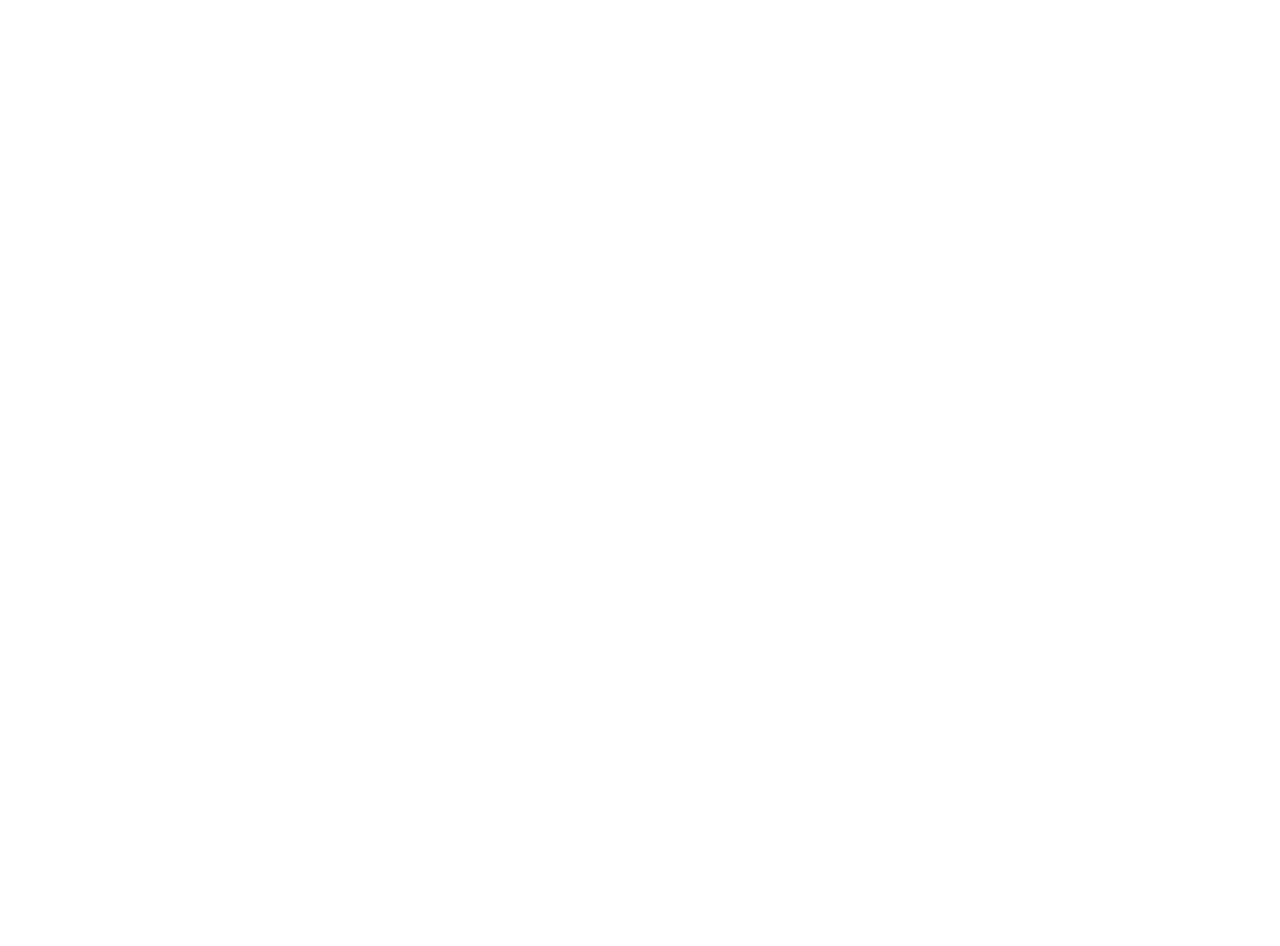
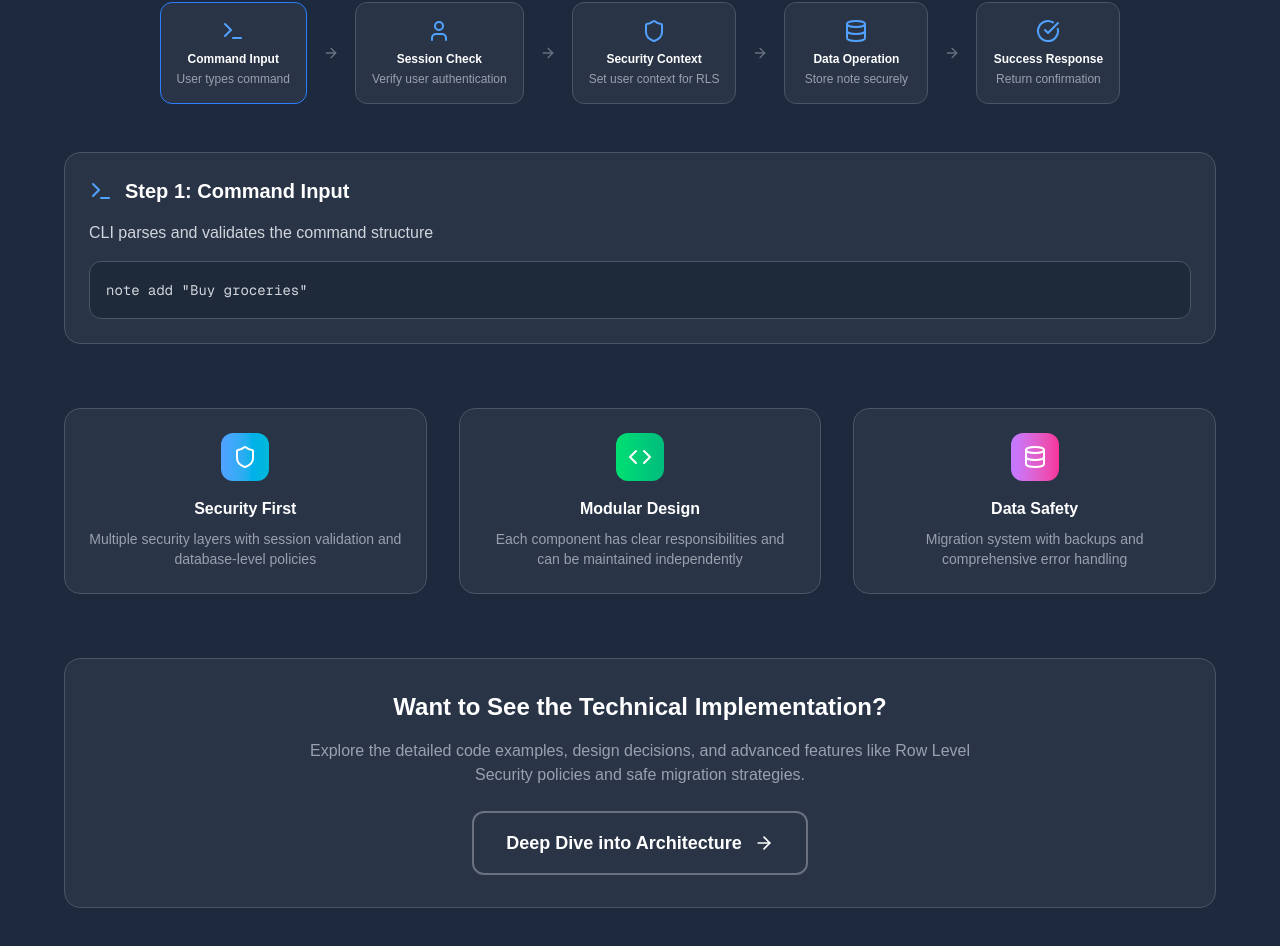
Before and after one commit to chloezhoudev/notes-cli-showcase, a Next.js app: page / in a window 1280 px wide. Shown: the part 2712-3658 px from the top of the page. Before the commit the page ends 2360 px from the top, so only its background shows below. Built offline with nearby package versions, Linux system fonts and the light colour scheme.

Commit message:
feat: add interactive architecture flow section with horizontal step navigation

```diff
--- /dev/null
+++ b/src/app/components/ArchitectureTeaser.tsx
@@ -0,0 +1,180 @@
+"use client"
+
+import React, { useState } from 'react';
+import { Terminal, User, Shield, Database, CheckCircle, ArrowRight, Code } from 'lucide-react';
+
+const ArchitectureTeaser = () => {
+  const [currentStep, setCurrentStep] = useState(0);
+
+  const steps = [
+    {
+      id: 'command',
+      title: 'Command Input',
+      icon: Terminal,
+      description: 'User types command',
+      detail: 'CLI parses and validates the command structure',
+      example: 'note add "Buy groceries"'
+    },
+    {
+      id: 'session',
+      title: 'Session Check',
+      icon: User,
+      description: 'Verify user authentication',
+      detail: 'Validates local session against database records',
+      example: 'Checking ~/.note-cli/user.json'
+    },
+    {
+      id: 'security',
+      title: 'Security Context',
+      icon: Shield,
+      description: 'Set user context for RLS',
+      detail: 'Database security policies ensure data isolation',
+      example: 'set_current_user("john_doe")'
+    },
+    {
+      id: 'database',
+      title: 'Data Operation',
+      icon: Database,
+      description: 'Store note securely',
+      detail: 'PostgreSQL with Row Level Security protection',
+      example: 'INSERT INTO notes (user_id, content)'
+    },
+    {
+      id: 'result',
+      title: 'Success Response',
+      icon: CheckCircle,
+      description: 'Return confirmation',
+      detail: 'User sees success message with note ID',
+      example: '✓ Note added! ID: a1b2c3'
+    }
+  ];
+
+  return (
+    <section className="py-20 bg-slate-800">
+      <div className="container mx-auto px-6">
+        <div className="max-w-6xl mx-auto">
+
+          {/* Section Header */}
+          <div className="text-center mb-16">
+            <h2 className="text-3xl md:text-4xl font-bold text-white mb-4">How It All Works Together</h2>
+            <p className="text-xl text-gray-400 max-w-3xl mx-auto">
+              Follow a single command through the entire system to see the architecture in action.
+              Each layer has a specific responsibility and security checkpoint.
+            </p>
+          </div>
+
+          {/* Command Example */}
+          <div className="text-center mb-12">
+            <div className="inline-flex items-center bg-gray-800/50 backdrop-blur-sm rounded-xl px-6 py-3 border border-gray-700">
+              <Terminal className="w-5 h-5 text-green-400 mr-3" />
+              <code className="text-green-400 font-mono">note add &quot;Buy groceries&quot;</code>
+            </div>
+          </div>
+
+          {/* Horizontal Flow Steps */}
+          <div className="mb-8">
+            <div className="flex items-center justify-center space-x-4 overflow-x-auto pb-4">
+              {steps.map((step, index) => {
+                const Icon = step.icon;
+                const isActive = currentStep === index;
+
+                return (
+                  <React.Fragment key={step.id}>
+                    <div
+                      className={`bg-gray-700/50 backdrop-blur-sm rounded-xl p-4 min-w-36 text-center border transition-all duration-300 cursor-pointer flex-shrink-0 ${
+                        isActive ? 'border-blue-500 bg-blue-500/10' : 'border-gray-600 hover:border-gray-500'
+                      }`}
+                      onClick={() => setCurrentStep(index)}
+                    >
+                      <Icon className="w-6 h-6 mx-auto mb-2 text-blue-400" />
+                      <h4 className="font-semibold text-white text-xs mb-1">{step.title}</h4>
+                      <p className="text-gray-400 text-xs">{step.description}</p>
+                    </div>
+                    {index < steps.length - 1 && (
+                      <ArrowRight className="w-4 h-4 text-gray-500 flex-shrink-0" />
+                    )}
+                  </React.Fragment>
+                );
+              })}
+            </div>
+          </div>
+
+          {/* Active Step Detail - Immediately Below */}
+          <div className="bg-gray-700/50 backdrop-blur-sm rounded-2xl p-6 border border-gray-600 mb-16">
+            <div className="flex items-center mb-4">
+              {React.createElement(steps[currentStep].icon, {
+                className: "w-6 h-6 mr-3 text-blue-400"
+              })}
+              <h3 className="text-xl font-bold text-white">
+                Step {currentStep + 1}: {steps[currentStep].title}
+              </h3>
+            </div>
+
+            <p className="text-gray-300 mb-4">
+              {steps[currentStep].detail}
+            </p>
+
+            <div className="bg-gray-800 rounded-xl p-4 border border-gray-600">
+              <code className="text-gray-300 text-sm font-mono">
+                {steps[currentStep].example}
+              </code>
+            </div>
+          </div>
+
+          {/* Key Architecture Principles */}
+          <div className="grid md:grid-cols-3 gap-8 mb-16">
+            <div className="bg-gray-700/50 backdrop-blur-sm rounded-2xl p-6 border border-gray-600 text-center">
+              <div className="w-12 h-12 bg-gradient-to-r from-blue-400 to-cyan-500 rounded-xl flex items-center justify-center mx-auto mb-4">
+                <Shield className="w-6 h-6 text-white" />
+              </div>
+              <h4 className="text-white font-bold mb-2">Security First</h4>
+              <p className="text-gray-400 text-sm">
+                Multiple security layers with session validation and database-level policies
+              </p>
+            </div>
+
+            <div className="bg-gray-700/50 backdrop-blur-sm rounded-2xl p-6 border border-gray-600 text-center">
+              <div className="w-12 h-12 bg-gradient-to-r from-green-400 to-emerald-500 rounded-xl flex items-center justify-center mx-auto mb-4">
+                <Code className="w-6 h-6 text-white" />
+              </div>
+              <h4 className="text-white font-bold mb-2">Modular Design</h4>
+              <p className="text-gray-400 text-sm">
+                Each component has clear responsibilities and can be maintained independently
+              </p>
+            </div>
+
+            <div className="bg-gray-700/50 backdrop-blur-sm rounded-2xl p-6 border border-gray-600 text-center">
+              <div className="w-12 h-12 bg-gradient-to-r from-purple-400 to-pink-500 rounded-xl flex items-center justify-center mx-auto mb-4">
+                <Database className="w-6 h-6 text-white" />
+              </div>
+              <h4 className="text-white font-bold mb-2">Data Safety</h4>
+              <p className="text-gray-400 text-sm">
+                Migration system with backups and comprehensive error handling
+              </p>
+            </div>
+          </div>
+
+          {/* CTA to Full Technical Deep Dive */}
+          <div className="text-center">
+            <div className="bg-gray-700/50 backdrop-blur-sm rounded-2xl p-8 border border-gray-600">
+              <h3 className="text-2xl font-bold text-white mb-4">
+                Want to See the Technical Implementation?
+              </h3>
+              <p className="text-gray-400 mb-6 max-w-2xl mx-auto">
+                Explore the detailed code examples, design decisions, and advanced features like
+                Row Level Security policies and safe migration strategies.
+              </p>
+              <button className="px-8 py-4 border-2 border-gray-500 hover:border-gray-400 rounded-xl font-semibold text-lg transition-all duration-300 flex items-center justify-center gap-3 mx-auto hover:bg-gray-700/80 text-white hover:transform hover:-translate-y-1 active:scale-95 cursor-pointer">
+                Deep Dive into Architecture
+                <ArrowRight className="w-5 h-5" />
+              </button>
+            </div>
+          </div>
+
+        </div>
+      </div>
+    </section>
+  );
+};
+
+export default ArchitectureTeaser;
--- a/src/app/page.tsx
+++ b/src/app/page.tsx
@@ -1,11 +1,13 @@
 import HeroSection from './components/HeroSection';
 import TechDecisionsSection from './components/TechDecisionsSection';
+import ArchitectureTeaser from './components/ArchitectureTeaser';
 
 export default function Home() {
   return (
     <>
       <HeroSection />
       <TechDecisionsSection />
+      <ArchitectureTeaser />
     </>
   );
 }
```
